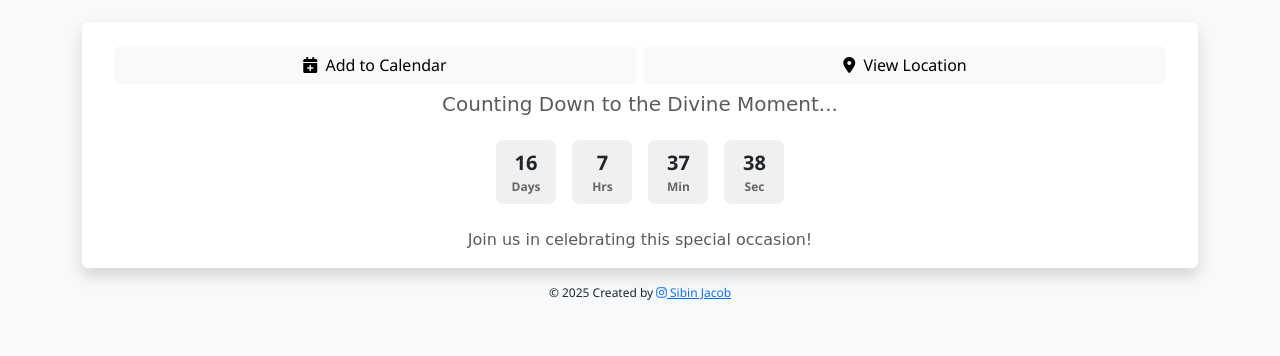
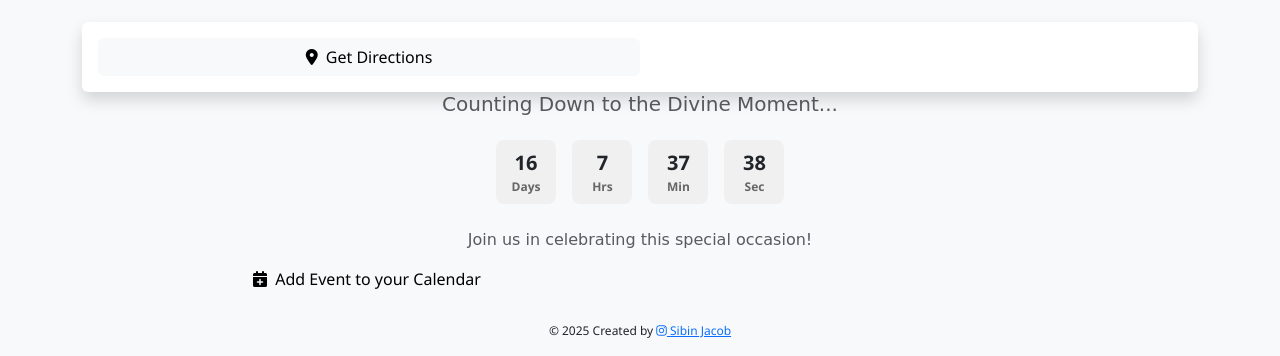
Before and after one commit to sibin169/invitation-viewer, a plain HTML site: page index.html in a window 1280 px wide. Shown: the part 1708-2064 px from the top of the page. Before the commit the page ends 2026 px from the top, so only its background shows below. Drawn offline with nearby package versions, Linux system fonts and the light colour scheme; a web font is replaced by a local one.

Commit message:
Update index.html

```diff
--- a/index.html
+++ b/index.html
@@ -28,15 +28,10 @@
     </div>
 
     <div class="countdown-container bg-white rounded shadow p-3">
-      <div class="row g-2 invite-buttons">
+
         <div class="col-12 col-sm-6">
-          <a href="..." class="btn btn-light w-100" target="_blank">
-            <i class="fas fa-calendar-plus me-1"></i> Add to Calendar
-          </a>
-        </div>
-        <div class="col-12 col-sm-6">
-          <a href="..." class="btn btn-light w-100" target="_blank">
-            <i class="fas fa-map-marker-alt me-1"></i> View Location
+          <a href="https://maps.app.goo.gl/VFsuDKeMmG3wWCeV6" class="btn btn-light w-100" target="_blank">
+            <i class="fas fa-map-marker-alt me-1"></i> Get Directions
           </a>
         </div>
       </div>
@@ -46,6 +41,13 @@
         <div id="countdown" class="d-flex justify-content-center gap-3 flex-wrap fs-5 fw-semibold text-dark mb-3">Loading...</div>
         <div class="delicious-handrawn-regular text-muted ">Join us in celebrating this special occasion!</div>
       </div>
+
+      <div class="row g-2 invite-buttons">
+        <div class="col-12 col-sm-6">
+          <a href="https://calendar.app.google/abrVTbWHMyBiLsvw8" class="btn btn-light w-100" target="_blank">
+            <i class="fas fa-calendar-plus me-1"></i> Add Event to your Calendar
+          </a>
+        </div>
 
 
     </div>
```
